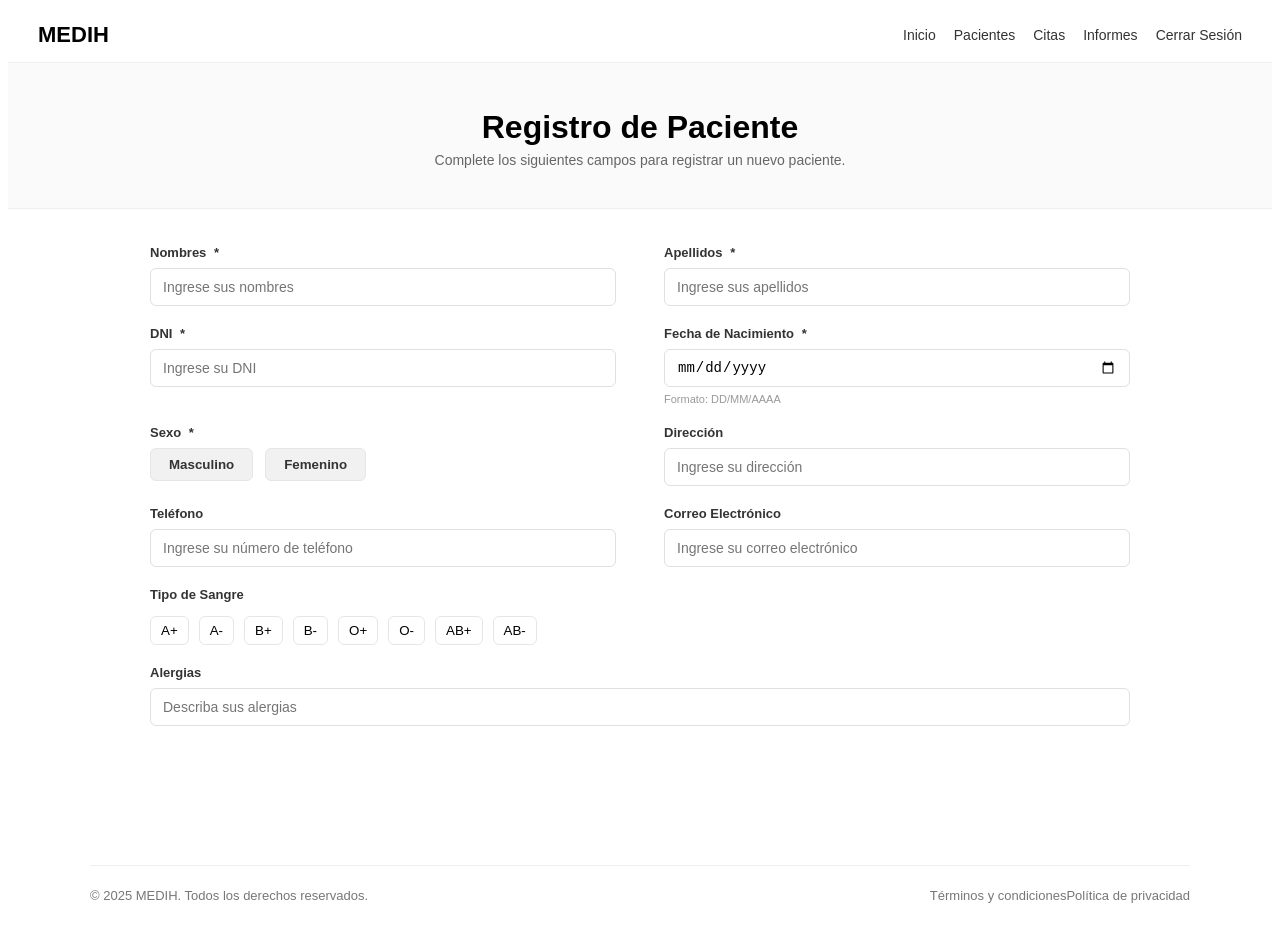
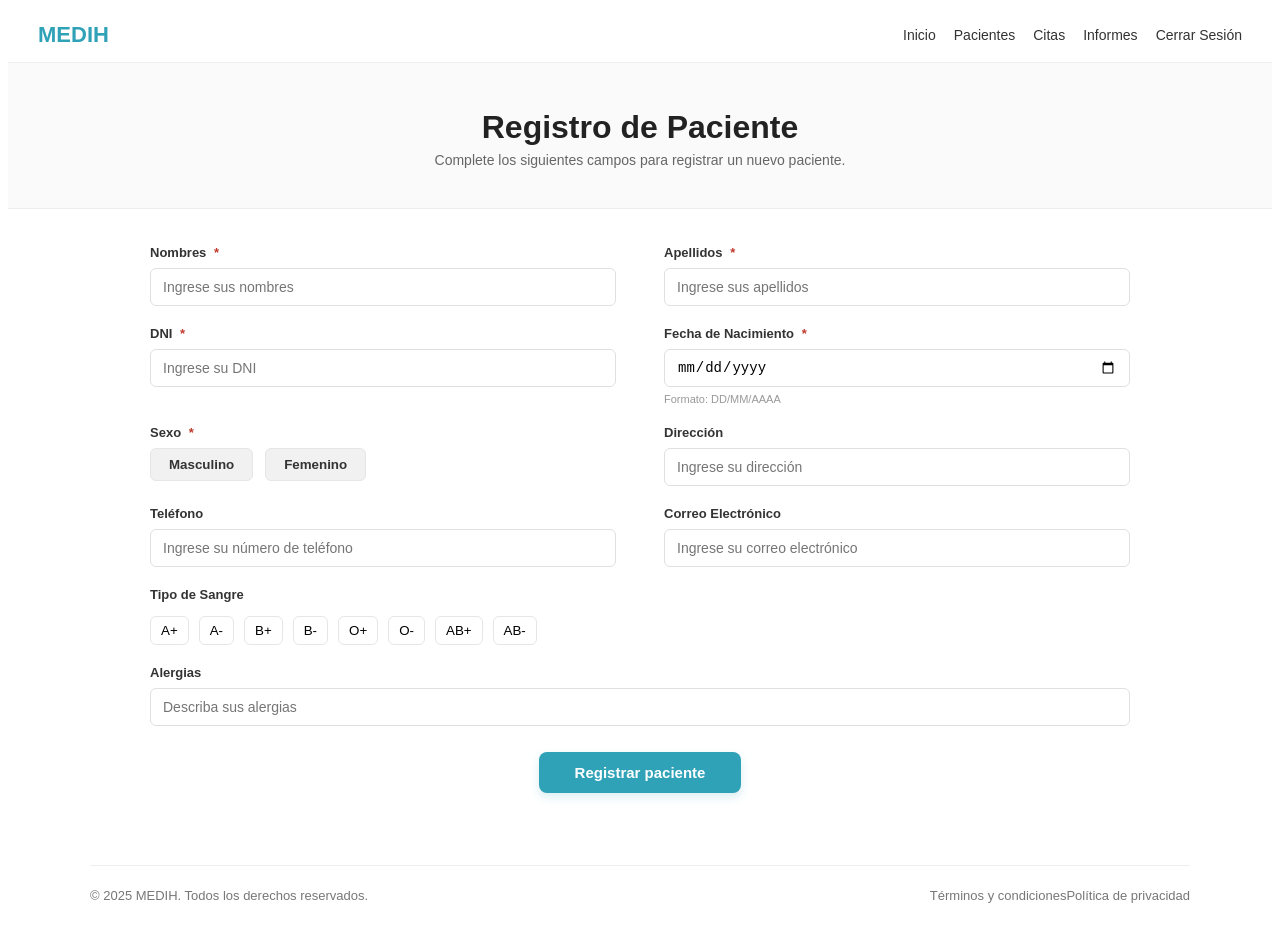
Before and after one commit to flzuazo/Frontend-G1-Arqui-Web, an Angular app: page /registro-paciente in a window 1280 px wide. Built offline with nearby package versions, Linux system fonts and the light colour scheme.

Commit message:
Solución de problemas registro paciente

```diff
--- a/src/app/components/registro-paciente/registro-paciente.css
+++ b/src/app/components/registro-paciente/registro-paciente.css
@@ -1,8 +1,8 @@
-:root {
-  --accent: #2fa2b8;
-  --muted: #f5f5f5;
-  --text: #222;
-  --danger: #c0392b;
+:host {
+  --accent: #2fa2b8;   /* color principal (botones, destacados) */
+  --muted: #f5f5f5;    /* gris claro para estados inactivos */
+  --text: #222;        /* color de texto por defecto */
+  --danger: #c0392b;   /* color para errores */
 }
 
 * {
@@ -172,14 +172,34 @@ input[type="date"] {
   border-radius: 8px;
   cursor: pointer;
   font-size: 15px;
+  display: inline-block;
+  transition: transform .12s ease, box-shadow .12s ease, opacity .12s ease;
+  box-shadow: 0 4px 10px rgba(47,162,184,0.18);
 }
 
 .primary:hover {
-  opacity: .95;
-  transform: translateY(-1px);
-  transition: all .12s ease;
+  opacity: .98;
+  transform: translateY(-2px);
+  box-shadow: 0 6px 18px rgba(47,162,184,0.22);
+}
+.primary:focus {
+  outline: 3px solid rgba(47,162,184,0.18);
+  outline-offset: 2px;
 }
 
+input[type="text"]:focus,
+input[type="email"]:focus,
+input[type="date"]:focus {
+  outline: 3px solid rgba(47,162,184,0.08);
+  outline-offset: 1px;
+}
+
+.sex-row button.active {
+  background: var(--accent);
+  color: #fff;
+  border-color: var(--accent);
+  box-shadow: 0 3px 8px rgba(47,162,184,0.12);
+}
 .footer {
   margin-top: 36px;
   padding: 22px 0;
--- a/src/app/components/registro-paciente/registro-paciente.ts
+++ b/src/app/components/registro-paciente/registro-paciente.ts
@@ -4,7 +4,7 @@ import {ReactiveFormsModule, FormBuilder, Validators, AbstractControl, FormGroup
 import { ApiService } from '../../services/api';
 import { Paciente } from '../../model/paciente';
 import { HttpErrorResponse } from '@angular/common/http';
-import { MatSnackBarModule, MatSnackBar } from '@angular/material/snack-bar'; // opcional
+import { MatSnackBarModule, MatSnackBar } from '@angular/material/snack-bar';
 
 @Component({
   selector: 'registro-paciente',
@@ -20,7 +20,7 @@ export class RegistroPaciente {
   constructor(
     private fb: FormBuilder,
     private api: ApiService,
-    private snack?: MatSnackBar // si Material no está presente, angular inyectará undefined
+    private snack: MatSnackBar
   ) {
     this.pacienteForm = this.fb!.group({
       // FormGroup reactivo
@@ -29,11 +29,11 @@ export class RegistroPaciente {
       dni: ['', [Validators.required, Validators.pattern(/^\d{8}$/)]], // 8 dígitos
       fechaNacimiento: ['', Validators.required],
       sexo: ['', Validators.required],
-      direccion: [''],
+      direccion: ['', Validators.required],
       telefono: ['', Validators.pattern(/^\d{7,9}$/)], // opcional 7-9 dígitos
       email: ['', Validators.email],
-      tipoSangre: [''],
-      alergias: ['']
+      tipoSangre: ['', Validators.required],
+      alergias: ['', Validators.required]
     });
   }
 
```
Also changed, not shown: 1 other file (tests, documents, lock files or other folders).
